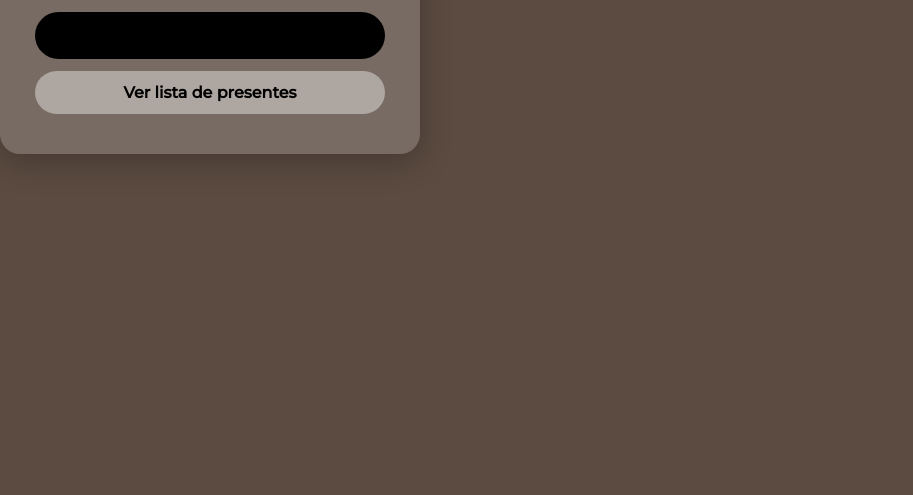
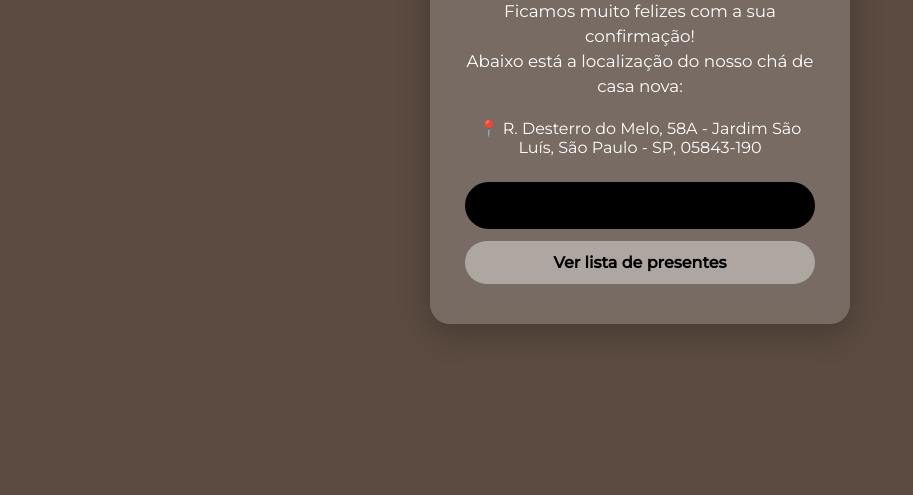
Before and after one commit to Lukinhas2609/ChaCasaNovaa, a plain HTML site: page public/localizacao.html in a window 1280 px wide. Shown: the part 305-800 px from the top of the page, without its empty margins (0-913 px from the left). Drawn offline with Linux system fonts and the light colour scheme.

```diff
--- a/public/localizacao.css
+++ b/public/localizacao.css
@@ -8,16 +8,18 @@
 /* Fundo da página */
 body {
     min-height: 100vh;
-    background-size: 100% auto;       /* Preenche a tela */
-    background-position: center;   /* Centraliza */
-    background-repeat: no-repeat;  /* ❗ Impede repetição */
-    background-attachment: fixed;  /* Efeito moderno opcional */
     margin: 0;
+    padding: 20px;
     font-family: 'Montserrat', sans-serif;
     background: #5b4b41;
     color: #fff;
     text-align: center;
+
+    display: flex;
+    justify-content: center;
+    align-items: center;
 }
+
 
 /* Card Glass */
 .glass-container {
```
